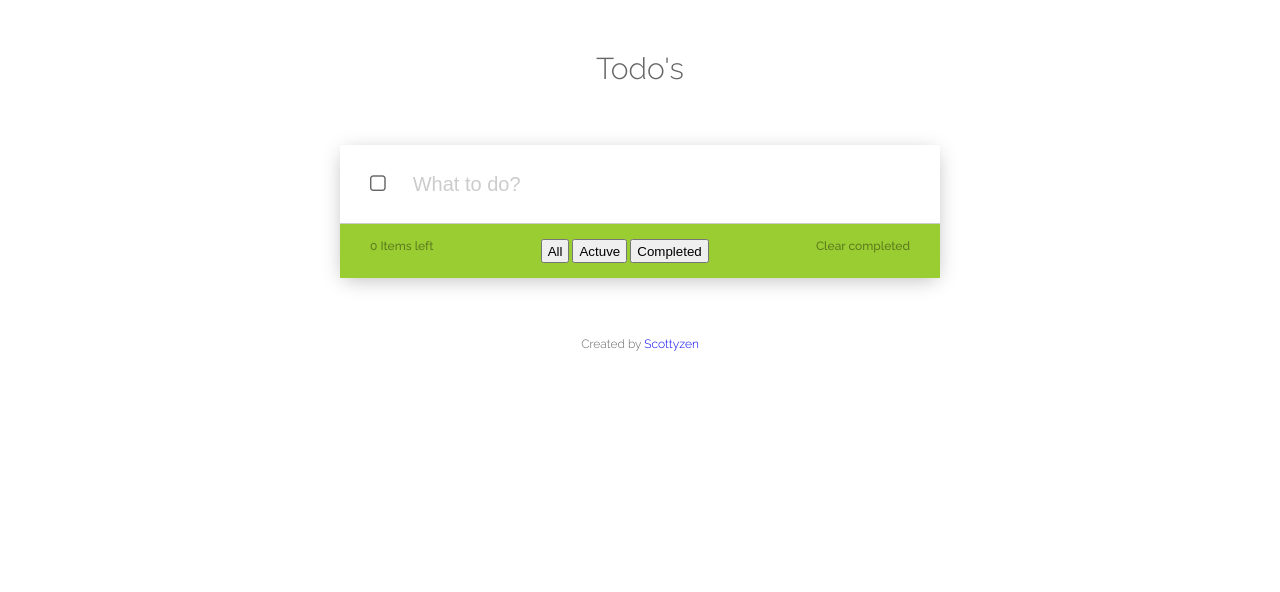
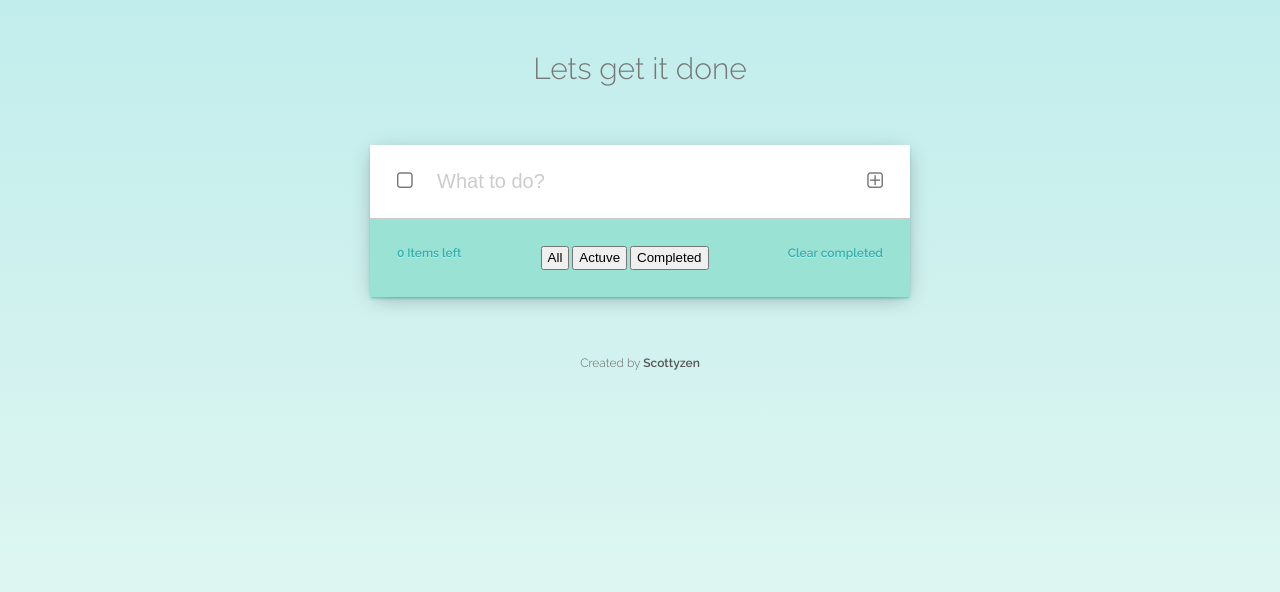
Before and after one commit to scottyzen/Todo-List, a plain HTML site: page index.html in a window 1280 px wide. Drawn offline with Linux system fonts and the light colour scheme.

Commit message:
Styling
Added some more styling. Eg. Background gradient

```diff
--- a/index.html
+++ b/index.html
@@ -13,7 +13,7 @@
 </head>
 
 <body>
-  <h2>Todo's</h2>
+  <h2>Lets get it done</h2>
   <div class="wrapper">
 
     <!-- Todo HEAD -->
@@ -23,7 +23,9 @@
         </i>
       </a>
       <input type="text" id="todoInput" placeholder="What to do?">
-      <!-- <a onclick="handlers.addNewTodo()">Add</a> -->
+      <a onclick="handlers.addNewTodo()">
+        <i class="fa fa-plus-square-o" aria-hidden="true"></i>
+      </a>
     </div>
 
     <!-- Todo BODY -->
@@ -37,9 +39,7 @@
     <!-- Todo FOOTER -->
     <div class="todo-footer">
       <div>
-        <p>
-          <span id="completed-todos">0</span> Items left
-        </p>
+        <p id="completed-todos"></p>
       </div>
       <div id="view-toggles">
         <button onclick="handlers.showAll()">All</button>
--- a/main.js
+++ b/main.js
@@ -3,7 +3,8 @@ var todoList = {
   addTodos(todoText) {
     this.todos.push({
       todoText: todoText,
-      completed: false
+      completed: false,
+      date: this.getDateCreated()
     });
   },
   changeTodo(pos, todoText) {
@@ -55,6 +56,14 @@ var todoList = {
       }
     });
     return completedTodoNumber;
+  },
+  getDateCreated() {
+    var dateObj = new Date();
+    var month = dateObj.getUTCMonth() + 1; //months from 1-12
+    var day = dateObj.getUTCDate();
+    var year = dateObj.getUTCFullYear();
+
+    return day + "/" + month + "/" + year;
   }
 };
 
@@ -118,7 +127,8 @@ var view = {
     todoUl.innerHTML = "";
 
     var completedTodoCounter = document.querySelector("#completed-todos");
-    completedTodoCounter.innerHTML = todoList.getNumberOfActiveTodos();
+    completedTodoCounter.textContent =
+      todoList.getNumberOfActiveTodos() + " Items left";
 
     todoList.todos.forEach((todo, possition) => {
       var todoLi = document.createElement("li");
@@ -131,9 +141,9 @@ var view = {
         icon.classList.add("fa", "fa-square-o");
       }
       todoLi.id = possition;
-      todoLi.textContent = todo.todoText;
+      todoLi.innerHTML = `<span>${todo.todoText}</span> <small>${todo.date}</small>`;
+      todoLi.appendChild(this.createDeleteButton());
       todoLi.prepend(icon);
-      todoLi.appendChild(this.createDeleteButton());
       todoUl.appendChild(todoLi);
     });
 
@@ -142,7 +152,7 @@ var view = {
   },
   createDeleteButton: function() {
     var button = document.createElement("a");
-    button.innerHTML = '<i class="fa fa-trash-o" aria-hidden="true"></i>';
+    button.innerHTML = '<i class="fa fa-trash-o"></i>';
     button.className = "button-danger";
     return button;
   },
--- a/style.sass
+++ b/style.sass
@@ -1,4 +1,4 @@
-/* My Styles
+$primary: #99e2d4
 
 *
   list-style-type: none
@@ -9,12 +9,17 @@
 
 html
   font-size: 10px
-
 body
   font-family: "Raleway", sans-serif
   font-size: 2rem
   font-weight: 200
-  color: #666
+  color: #777
+  background-color: #eee
+  background: -webkit-linear-gradient(adjust-hue(lighten($primary, 10%), 10deg), adjust-hue(lighten($primary, 20%),-10deg))
+  background: -o-linear-gradient(adjust-hue(lighten($primary, 10%), 10deg), adjust-hue(lighten($primary, 20%),-10deg))
+  background: -moz-linear-gradient(adjust-hue(lighten($primary, 10%), 10deg), adjust-hue(lighten($primary, 20%),-10deg))
+  background: linear-gradient(adjust-hue(lighten($primary, 10%), 10deg), adjust-hue(lighten($primary, 20%),-10deg))
+  min-height: 100vh
   padding: 4%
   text-align: center
   h2
@@ -28,13 +33,15 @@ textarea, input, button
 
 .wrapper
   margin: 5% auto
-  max-width: 600px
-  box-shadow: 0 4px 20px -4px rgba(0, 0, 0, 0.3)
+  max-width: 540px
+  box-shadow: 0 4px 20px -4px rgba(0, 0, 0, 0.3), 0 2px 3px -1px darken($primary, 15%)
   text-align: left
+  background-color: #fff
 
 .completed
-  text-decoration: line-through
-  color: yellowgreen
+  span
+    text-decoration: line-through
+    color: $primary
 
 #todoInput
   border: none
@@ -67,6 +74,13 @@ ul
       float: right
     i
       margin-right: 5%
+    small
+      font-size: 1.2rem
+      color: #cccccc
+      padding: 5px
+      pointer-events: none
+    span
+      pointer-events: none
 
 .active
   .completed
@@ -94,19 +108,31 @@ ul li a
     font-weight: 100
     font-size: 1.6rem
     padding: 2.5%
+  small
+    text-decoration: none !important
 
 .todo-footer
-  background-color: yellowgreen
+  background-color: $primary
   text-align: center
   display: flex
   font-size: 1.2rem
-  font-weight: 500
-  padding: 2.5% 5%
-  color: darken(yellowgreen, 20%)
+  font-weight: 900
+  padding: 5%
+  color: adjust-hue(darken($primary, 30%), 10deg)
   #view-toggles
     flex: 1
+  button
+    padding: 2.5px 5px
+  a, p
+    text-shadow: 0 1px adjust-hue(lighten($primary, 10%), 10deg)
+
+.button-danger
+  i
+    pointer-events: none
+
 #author
   font-size: 1.2rem
-/* Buttons
-button
-  padding: 2.5px 5px
+  color: #666
+  a
+   color: #555
+   font-weight: 600
```
Also changed, not shown: style.css, 1 other file.
